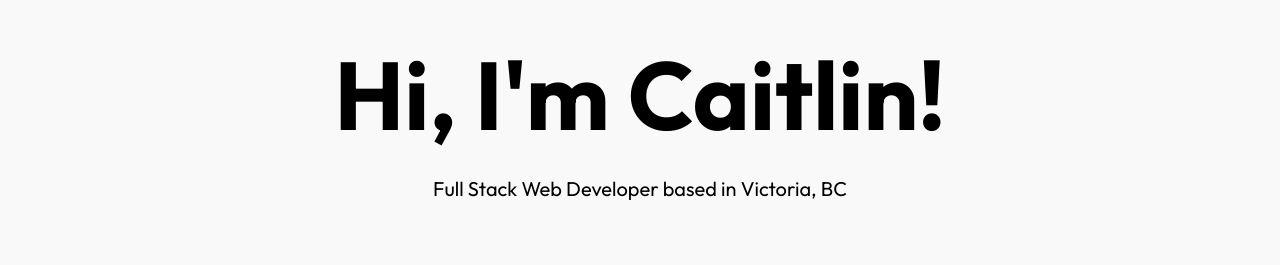
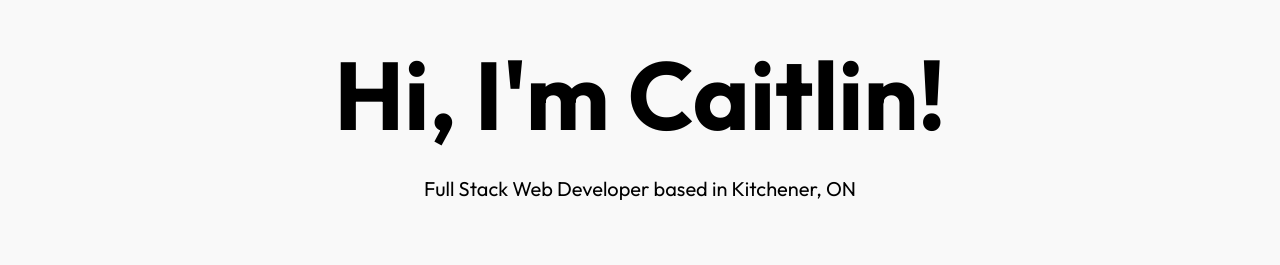
Before and after one commit to cvsluis/portfolio, a Next.js app: page / in a window 1280 px wide. Shown: the part 145-410 px from the top of the page. Built offline with nearby package versions, Linux system fonts and the light colour scheme.

Commit message:
fix: update location

```diff
--- a/app/components/Hello.tsx
+++ b/app/components/Hello.tsx
@@ -10,7 +10,7 @@ export default function Hello() {
           Hi, I&apos;m Caitlin!
         </h1>
         <h3 className="text-center text-sm md:text-xl">
-          Full Stack Web Developer based in Victoria, BC
+          Full Stack Web Developer based in Kitchener, ON
         </h3>
         <div className="flex flex-row justify-center items-center md:hidden text-sm gap-3">
           <Github link="https://github.com/cvsluis" />
```
